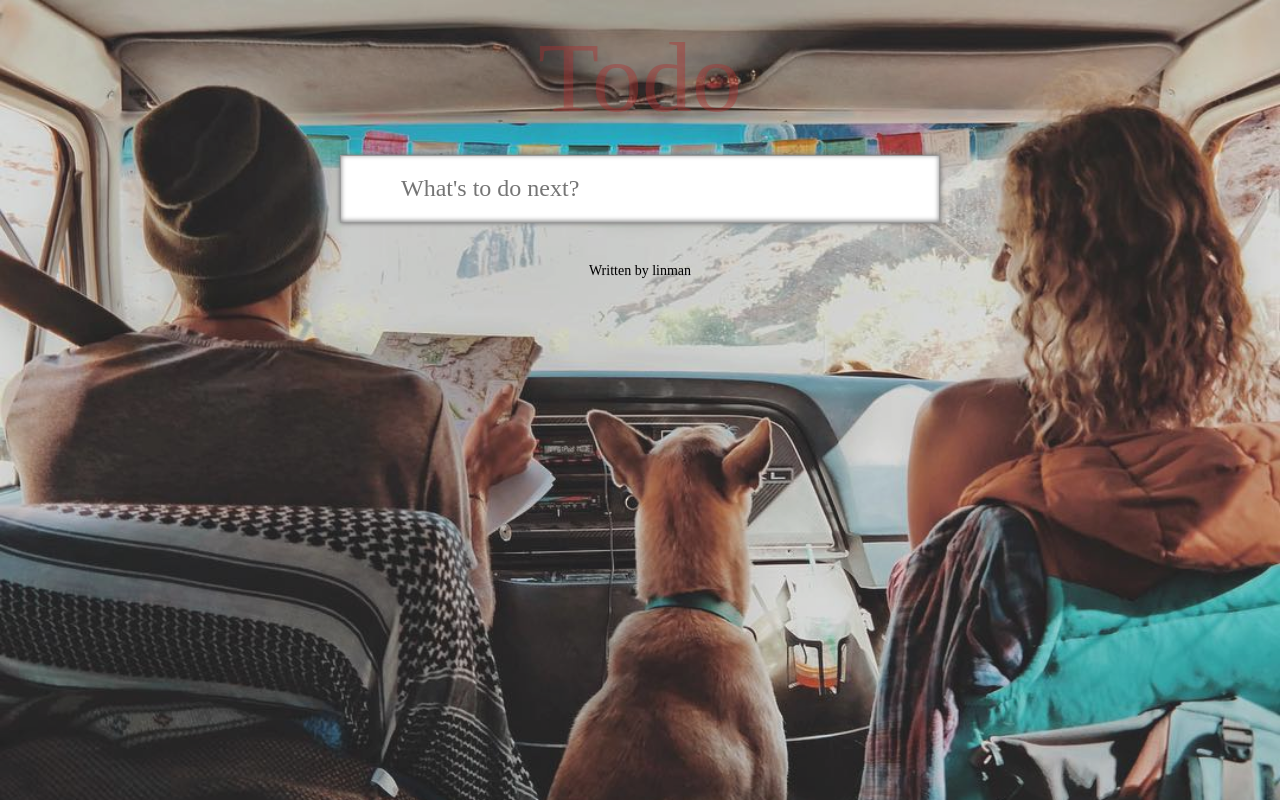
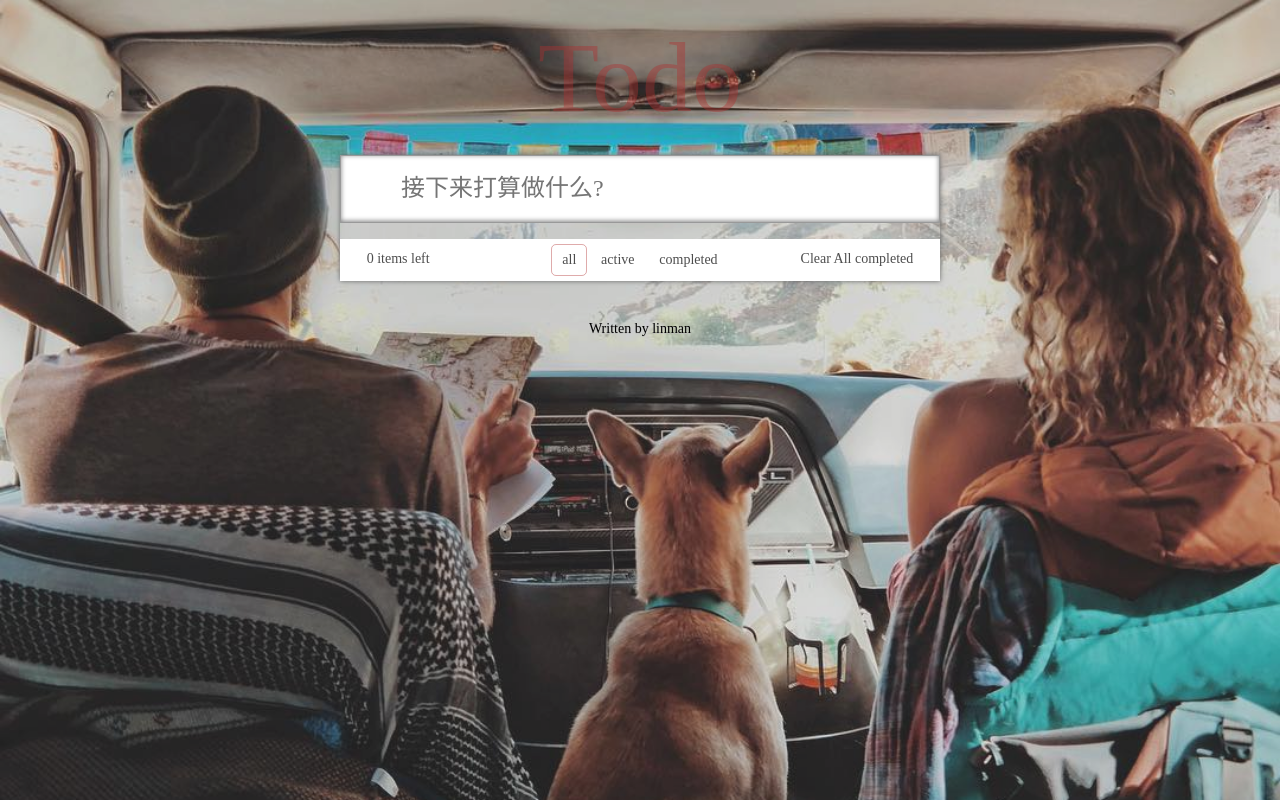
Before and after one commit to linmanamanda/SSR, a Vue app: page / in a window 1280 px wide. Built offline with nearby package versions, Linux system fonts and the light colour scheme; the HTML template or start-up script is replaced by a standard one.

Commit message:
upd业务逻辑

```diff
--- a/src/todo/item.vue
+++ b/src/todo/item.vue
@@ -0,0 +1,64 @@
+<template>
+  <div :class="['todo-item', todo.completed ? 'completed' : '']">
+    <input
+      type="checkbox"
+      v-model="todo.completed"
+      class="toggle"
+    >
+    <label for="">{{ todo.content }}</label>
+    <button class="delete" @click="deleteTodo"></button>
+  </div>
+</template>
+<script>
+export default {
+  props: {
+    todo: {
+      type: Object,
+      require: true,
+    },
+  },
+  methods: {
+    deleteTodo() {
+      this.$emit('delete', this.todo.id);
+    },
+  },
+}
+</script>
+<style lang="stylus" scoped>
+.todo-item
+  position relative
+  background #fff
+  font-size 24px
+  border-bottom 1px solid rgba(0, 0, 0, .06)
+  &:hover
+    .delete:after
+      content: 'x'
+  label
+    white-space pre-line
+    word-break break-all
+    padding 15px 60px 15px 15px
+    margin-left 45px
+    display block
+    line-height 1.2
+    transition color 0.4s
+&.completed
+  label
+    color #d9d9d9
+    text-decoration line-through
+.toggle
+  text-align center
+  width 400px
+  height 40px
+  position absolute
+  top 0
+  bottom 0
+  margin auto 0
+  border none
+  outline none
+  appearance none
+.delete
+  border none
+  position absolute
+  top 50%
+  right 10px
+</style>
--- a/src/todo/tabs.vue
+++ b/src/todo/tabs.vue
@@ -0,0 +1,83 @@
+<template>
+  <div class="helper">
+    <span class="left">{{ left }} items left</span>
+    <span class="tabs">
+      <span
+        v-for="state in states"
+        :key="state"
+        :class="[state, filter === state ? 'actived' : '']"
+        @click="toggleFilter(state)"
+      >{{ state }}</span>
+    </span>
+    <span class="clear" @click="clearAll">Clear All completed</span>
+  </div>
+</template>
+<script>
+export default {
+  props: {
+    filter: {
+      type: String,
+      required: true
+    },
+    todos: {
+      type: Array,
+      required: true
+    }
+  },
+  data(){
+    return {
+      states: ['all', 'active', 'completed']
+    }
+  },
+  computed: {
+      left() {
+          return this.todos.filter(todo => !todo.completed).length;
+      },
+  },
+  methods: {
+    toggleFilter(state){
+      this.$emit('toggle', state)
+    },
+    clearAll(){
+      this.$emit('clearAll')
+    }
+  }
+}
+</script>
+
+<style lang="stylus" scoped>
+.helper
+  font-weight 100
+  display flex
+  justify-content space-around
+  padding 5px 0
+  line-height 30px
+  background-color #ffffff
+  font-size 14px
+  font-smoothing antialiased
+.left,
+.clear,
+.tabs
+  padding 0 10px
+  box-sizing border-box
+.left,
+.clear
+  width 150px
+.left
+  text-align left
+.clear
+  text-align right
+  cursor pointer
+.tabs
+  width 200px
+  display flex
+  justify-content space-around
+  *
+    display inline-block
+    padding 0 10px
+    cursor pointer
+    border 1px solid rgba(175, 47, 47, 0)
+    &.actived
+      border-color rgba(175, 47, 47, 0.4)
+      border-radius 5px
+</style>
--- a/src/todo/todo.vue
+++ b/src/todo/todo.vue
@@ -4,24 +4,72 @@
         type="text"
         class="add-input"
         autofocus="autofocus"
-            placeholder="What's to do next? "
+        placeholder="接下来打算做什么? "
         @keyup.enter="addTodo"
     >
+    <Item
+        v-for="todo in filterTodo"
+        :todo="todo"
+        :key="todo.id"
+        @delete="deleteTodo"
+    />
+    <Tabs
+      :todos="todos"
+      :filter="filter"
+      @toggle="toggleTabs"
+      @clearAll="clearAll"
+    />
   </section>
 </template>
 <script>
+import Item from './item.vue';
+import Tabs from './tabs.vue'
 
+
+let id = 0;
 export default {
     components: {
+        Item,
+        Tabs,
     },
     data() {
         return {
-
+            todos: [],
+            filter: 'all',
         }
     },
+    computed: {
+      filterTodo() {
+        if (this.filter === 'all') {
+          return this.todos
+        } else {
+          const isCompleted = this.filter === 'completed' ? true : false;
+          return this.todos.filter(todo => { return todo.completed === isCompleted });
+        }
+      },
+    },
     methods: {
-        addTodo() {
+        addTodo(e) {
+            let value = e.target.value.trim();
 
+            if (value) {
+                this.todos.unshift({
+                    content: value,
+                    completed: false,
+                    id: id++,
+                });
+
+                e.target.value = '';
+            }
+        },
+        deleteTodo(id) {
+            this.todos.splice(this.todos.findIndex(todo => todo.id === id), 1);
+        },
+        toggleTabs(state) {
+          this.filter = state;
+        },
+        clearAll() {
+          this.todos = this.todos.filter(todo => { return !todo.completed });
         },
     },
 }
@@ -45,4 +93,5 @@ export default {
   box-shadow inset 0 -1px 5px 0 rgba(0, 0, 0, .5)
   box-sizing border-box
   padding 16px 16px 16px 60px
+  margin-bottom 16px
 </style>
--- a/webpack.config.js
+++ b/webpack.config.js
@@ -8,17 +8,19 @@ module.exports = {
     mode: 'development',
     entry: path.join(__dirname, 'src/index.js'),
     output: {
-        filename: 'bundle.js',
+        filename: '[name].js',
         path: path.join(__dirname, 'dist')
     },
     devtool: '#cheap-module-eval-source-map',
     devServer: {
         contentBase: './dist',
         host: '0.0.0.0',
+        useLocalIp: true,
         port: 8000,
         overlay: {
             errors: true,
         },
+        inline: true,
         hot: true,
     },
     module: {
```
Also changed, not shown: 2 other files (tests, documents, lock files or other folders). Lines whose indentation alone changed are shown as unchanged.
